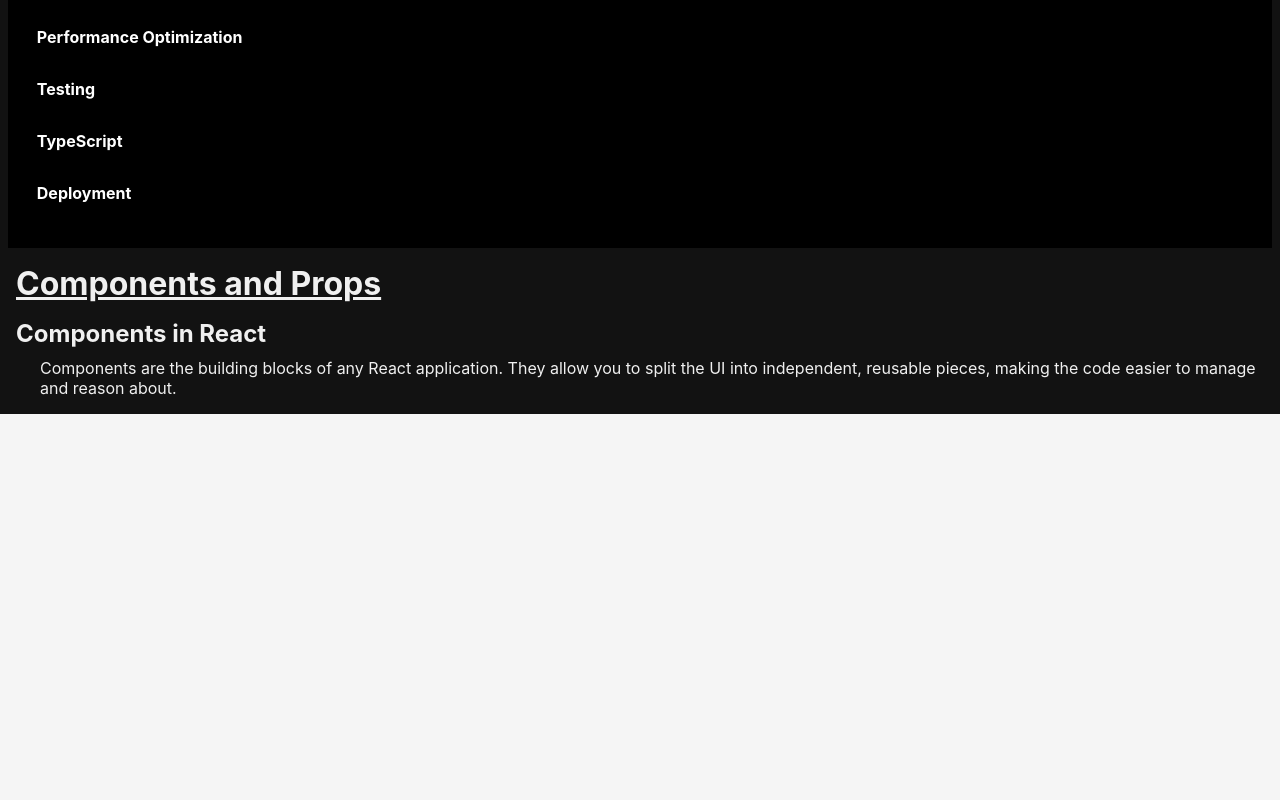
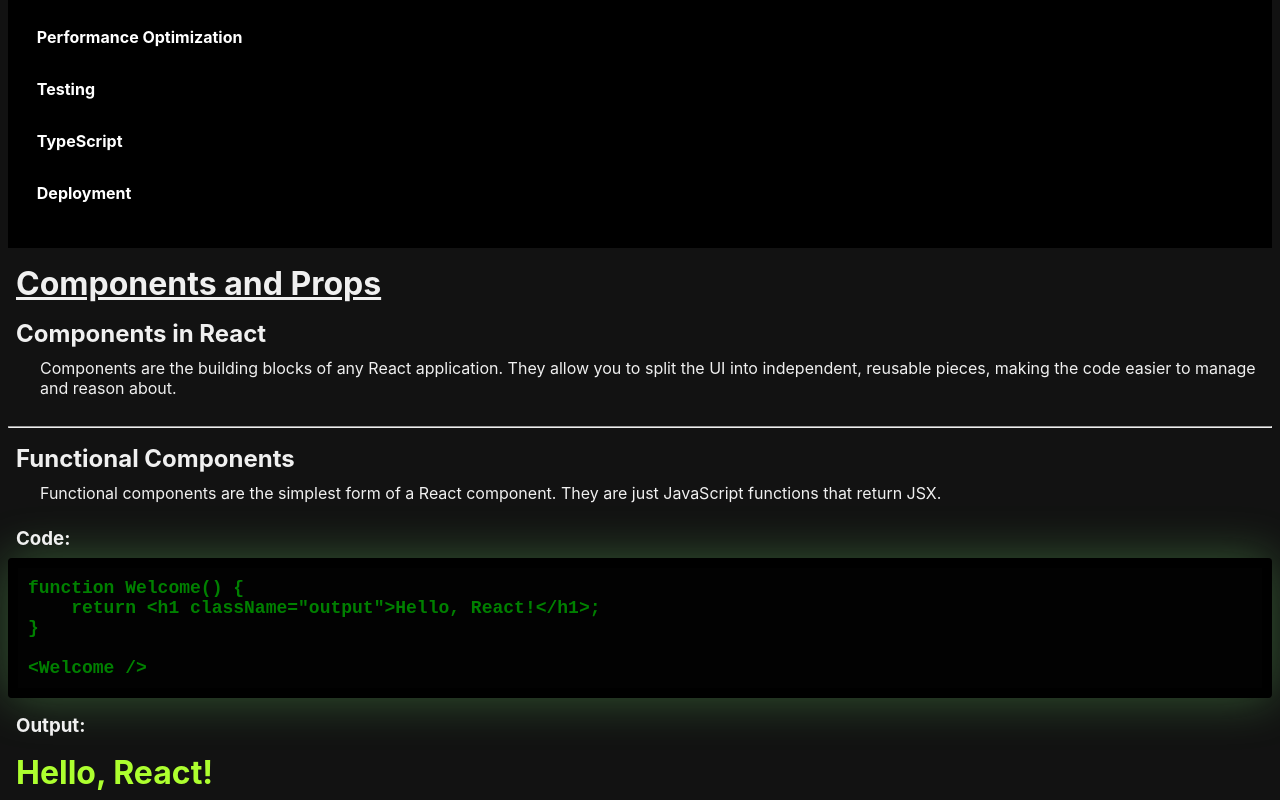
Before and after one commit to rees-kyle/react_showcase, a React (Create React App) app in the folder project/: page /components-and-props in a window 1280 px wide. Shown: the part 571-1371 px from the top of the page. Before the commit the page ends 985 px from the top, so only its background shows below. Built offline with nearby package versions, Linux system fonts and the light colour scheme.

Commit message:
Add FunctionalComponents component
- Added component file.
- Added to index in components folder.
- Imported and added component to page.

```diff
--- /dev/null
+++ b/project/src/components/basics/components_and_props/FunctionalComponents.js
@@ -0,0 +1,32 @@
+const FunctionalComponents = () => {
+    function Welcome() {
+        return <h1 className="output">Hello, React!</h1>;
+    }
+    return (
+        <div>
+            <br/>
+            <hr/>
+            <h2>Functional Components</h2>
+            <p>
+                Functional components are the simplest form of a React component.
+                They are just JavaScript functions that return JSX.
+            </p>
+
+            <h3>Code:</h3>
+            <pre>
+                <code>
+{`function Welcome() {
+    return <h1 className="output">Hello, React!</h1>;
+}
+
+<Welcome />`}
+                </code>
+            </pre>
+
+            <h3>Output:</h3>
+            <Welcome />
+        </div>
+    );
+};
+
+export default FunctionalComponents;
--- a/project/src/components/basics/components_and_props/index.js
+++ b/project/src/components/basics/components_and_props/index.js
@@ -1 +1,2 @@
 export { default as Components } from './Components';
+export { default as FunctionalComponents } from './FunctionalComponents';
--- a/project/src/pages/basics/ComponentsAndProps.js
+++ b/project/src/pages/basics/ComponentsAndProps.js
@@ -1,11 +1,13 @@
 import {
-  Components
+  Components,
+  FunctionalComponents
 } from "../../components/basics/components_and_props";
 
 const ComponentsAndProps = () => {
   return (
     <>
       <Components />
+      <FunctionalComponents />
     </>
   );
 };
```
